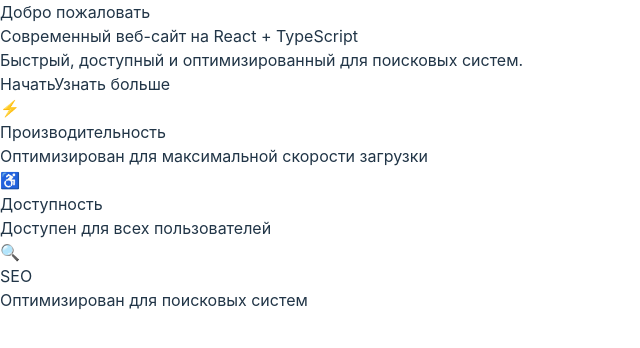
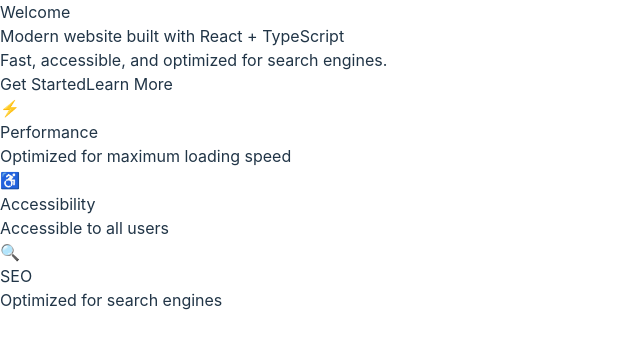
Before and after one commit to Intelligent-Punks/IP-website, a React (Vite) app: page / in a window 1280 px wide. Shown: the top 348 px of the page, without its empty margins (0-640 px from the left). Built offline with nearby package versions, Linux system fonts and the light colour scheme.

Commit message:
Change language to English and add package-lock.json

```diff
--- a/index.html
+++ b/index.html
@@ -1,5 +1,5 @@
 <!doctype html>
-<html lang="ru">
+<html lang="en">
   <head>
     <meta charset="UTF-8" />
     <link rel="icon" type="image/svg+xml" href="/vite.svg" />
--- a/src/content/home.ts
+++ b/src/content/home.ts
@@ -1,33 +1,33 @@
 export const homeContent = {
   hero: {
-    title: 'Добро пожаловать',
-    subtitle: 'Современный веб-сайт на React + TypeScript',
-    description: 'Быстрый, доступный и оптимизированный для поисковых систем.',
+    title: 'Welcome',
+    subtitle: 'Modern website built with React + TypeScript',
+    description: 'Fast, accessible, and optimized for search engines.',
     cta: {
       primary: {
-        text: 'Начать',
+        text: 'Get Started',
         link: '/projects',
       },
       secondary: {
-        text: 'Узнать больше',
+        text: 'Learn More',
         link: '/about',
       },
     },
   },
   features: [
     {
-      title: 'Производительность',
-      description: 'Оптимизирован для максимальной скорости загрузки',
+      title: 'Performance',
+      description: 'Optimized for maximum loading speed',
       icon: '⚡',
     },
     {
-      title: 'Доступность',
-      description: 'Доступен для всех пользователей',
+      title: 'Accessibility',
+      description: 'Accessible to all users',
       icon: '♿',
     },
     {
       title: 'SEO',
-      description: 'Оптимизирован для поисковых систем',
+      description: 'Optimized for search engines',
       icon: '🔍',
     },
   ],
--- a/src/content/seo/home.ts
+++ b/src/content/seo/home.ts
@@ -1,14 +1,14 @@
 export const homeSeo = {
-  title: 'Главная | IP Website',
-  description: 'Современный веб-сайт на React + TypeScript. Быстрый, доступный и оптимизированный.',
+  title: 'Home | IP Website',
+  description: 'Modern website built with React + TypeScript. Fast, accessible, and optimized.',
   canonical: 'https://example.com/',
   openGraph: {
     type: 'website',
-    locale: 'ru_RU',
+    locale: 'en_US',
     url: 'https://example.com/',
     siteName: 'IP Website',
-    title: 'Главная | IP Website',
-    description: 'Современный веб-сайт на React + TypeScript',
+    title: 'Home | IP Website',
+    description: 'Modern website built with React + TypeScript',
     images: [
       {
         url: 'https://example.com/og-image.jpg',
```
Also changed, not shown: 1 other file (tests, documents, lock files or other folders).
